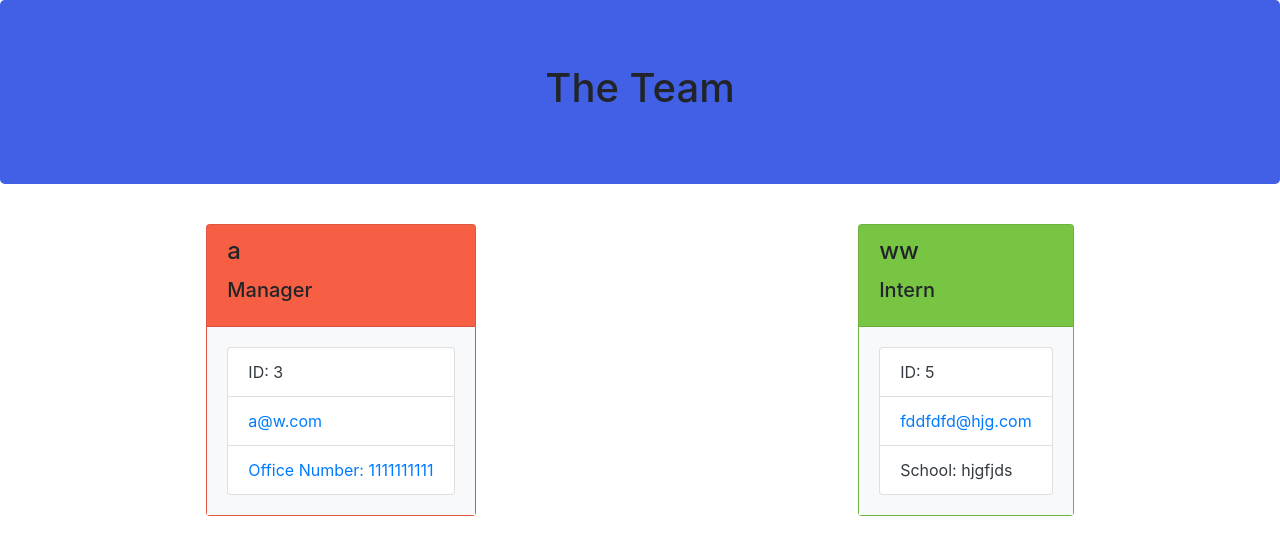
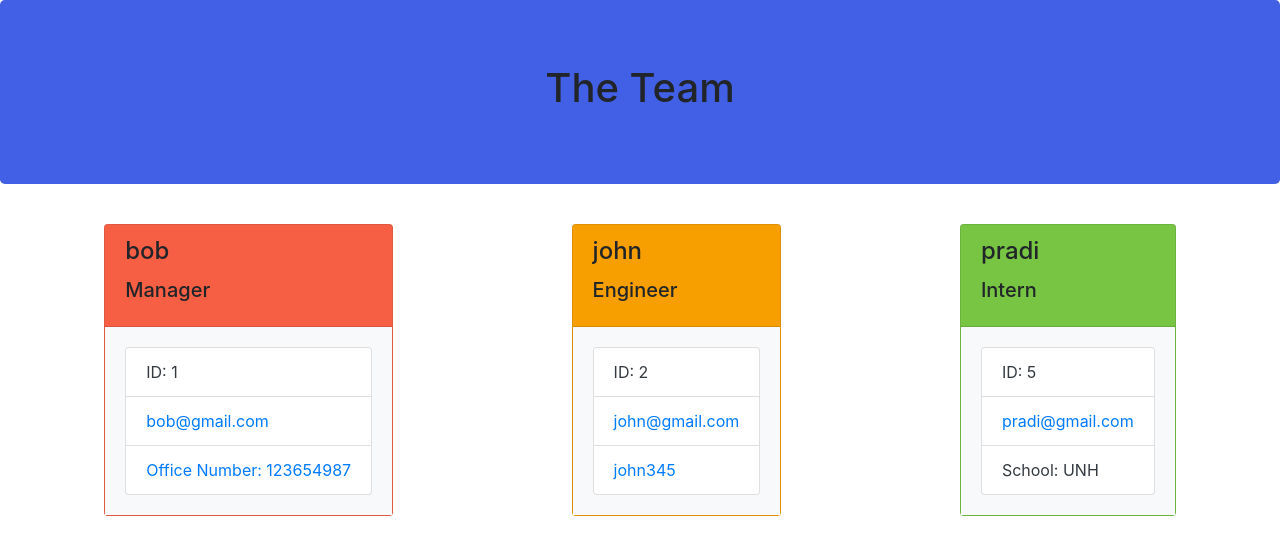
Before and after one commit to PROGRAMER122223/Profile-repo-4Team, a website: page dist/index.html in a window 1280 px wide. Drawn offline with nearby package versions, Linux system fonts and the light colour scheme.

Commit message:
html is upgraded with value

```diff
--- a/dist/index.html
+++ b/dist/index.html
@@ -25,28 +25,41 @@
 
         <div class="card managerCard">
             <div class="card-header">
-                <h4 class="card-title">a</h2>
+                <h4 class="card-title">bob</h2>
                 <h5 class="card-title">Manager</h3>
             </div>
             <div class="card-body bg-light">
                 <ul class="list-group text-dark">
-                    <li class="list-group-item" id="id">ID: 3</li>
-                    <li class="list-group-item" id="email"><a href="mailto:a@w.com">a@w.com</a></li>
-                    <li class="list-group-item" id="officeNumber"><a href="tel:1111111111">Office Number: 1111111111</a></li>
+                    <li class="list-group-item" id="id">ID: 1</li>
+                    <li class="list-group-item" id="email"><a href="mailto:bob@gmail.com">bob@gmail.com</a></li>
+                    <li class="list-group-item" id="officeNumber"><a href="tel:123654987">Office Number: 123654987</a></li>
                 </ul>
             </div>
         </div>
 
+        <div class="card engineerCard">
+            <div class="card-header">
+                <h4 class="card-title">john</h2>
+                <h5 class="card-title">Engineer</h3>
+            </div>
+            <div class="card-body bg-light">
+                <ul class="list-group text-dark">
+                    <li class="list-group-item" id="id">ID: 2</li>
+                    <li class="list-group-item" id="email"><a href="mailto:john@gmail.com">john@gmail.com</a></li>
+                    <li class="list-group-item" id="github"><a href="https://github.com/john345" target="_blank">john345</a></li>
+                </ul>
+            </div>
+        </div>
         <div class="card internCard">
             <div class="card-header">
-                <h4 class="card-title">ww</h2>
+                <h4 class="card-title">pradi</h2>
                 <h5 class="card-title">Intern</h3>
             </div>
             <div class="card-body bg-light">
                 <ul class="list-group text-dark">
                     <li class="list-group-item" id="id">ID: 5</li>
-                    <li class="list-group-item" id="email"><a href="mailto:fddfdfd@hjg.com">fddfdfd@hjg.com</a></li>
-                    <li class="list-group-item" id="school">School: hjgfjds</a></li>
+                    <li class="list-group-item" id="email"><a href="mailto:pradi@gmail.com">pradi@gmail.com</a></li>
+                    <li class="list-group-item" id="school">School: UNH</a></li>
                 </ul>
             </div>
         </div>
```
